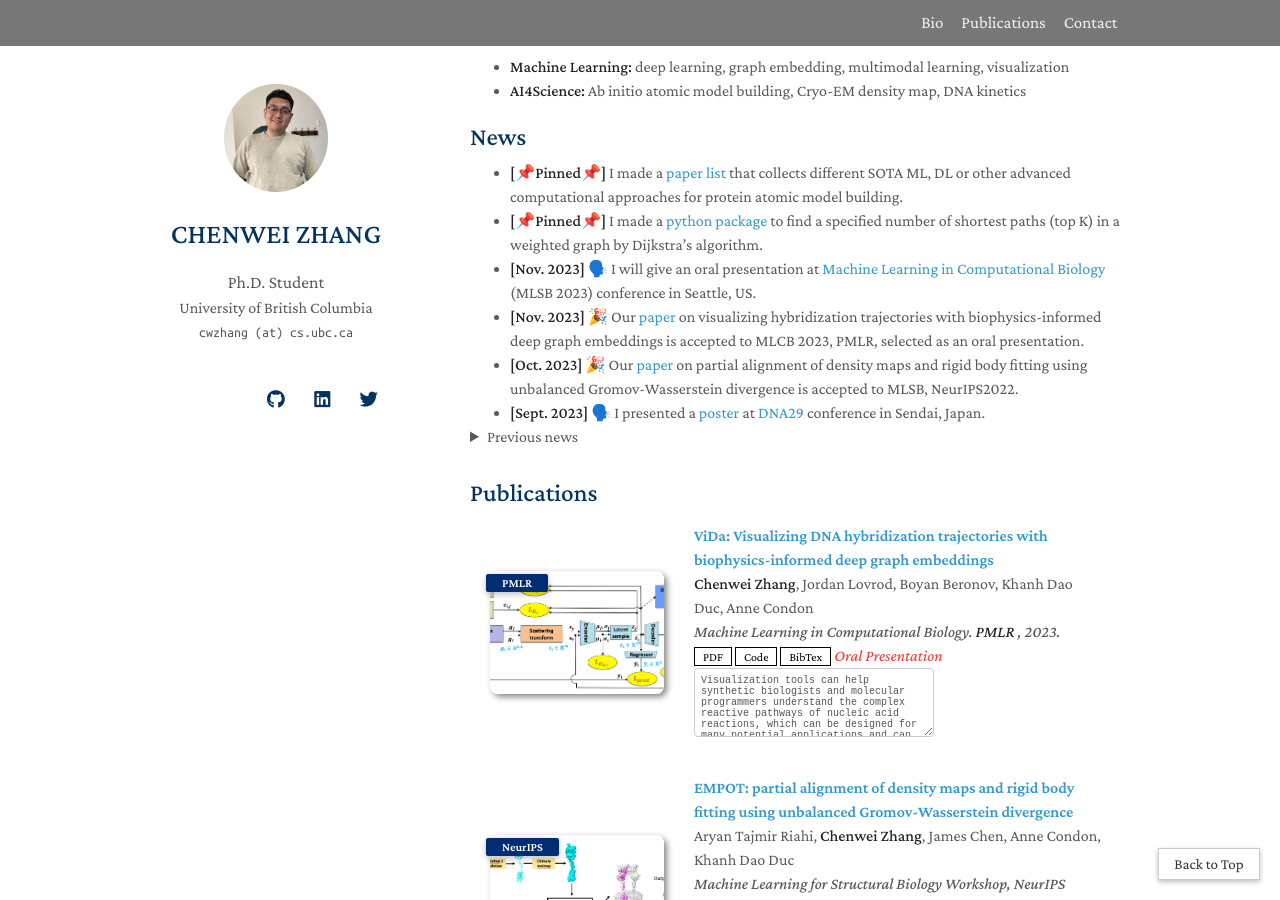
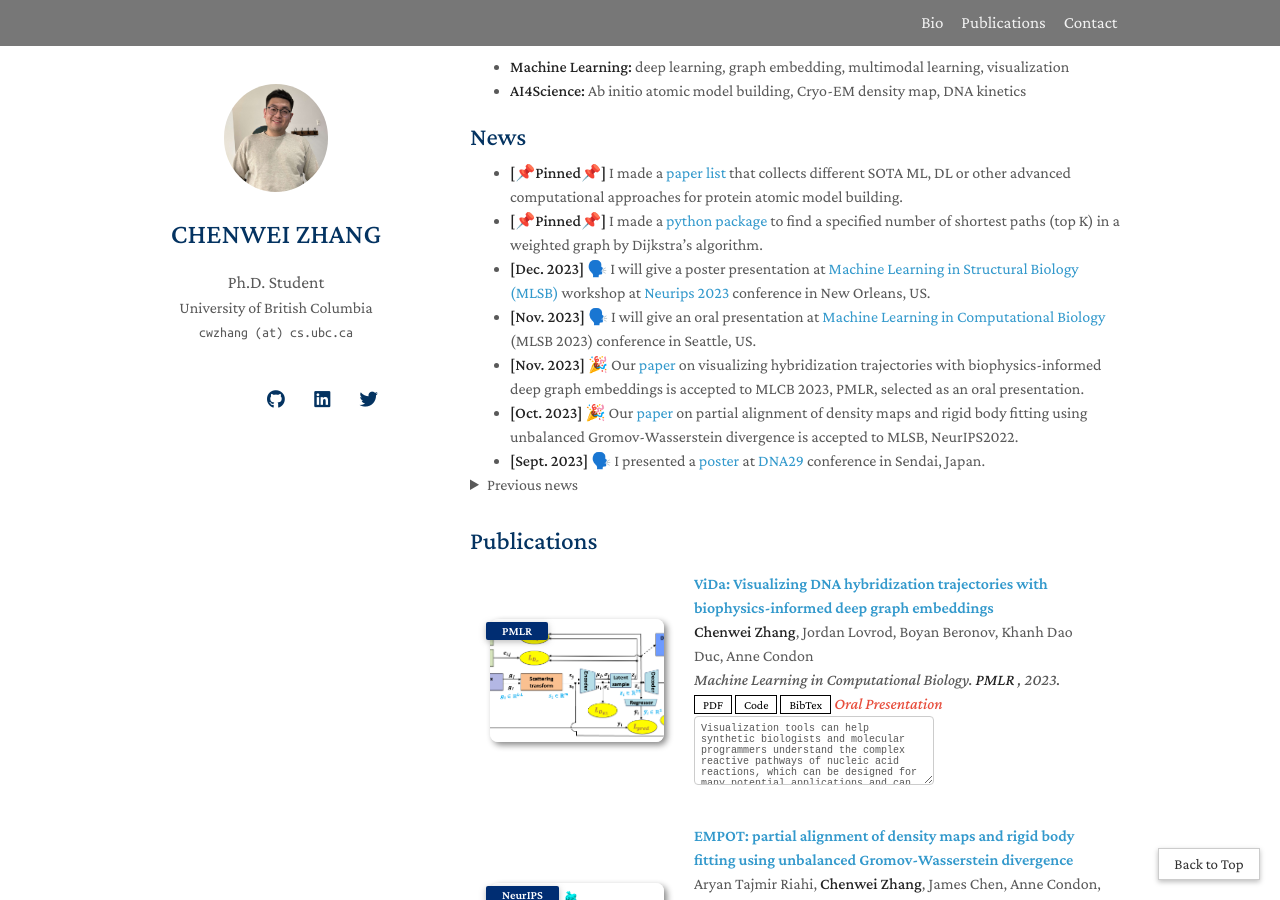
Before and after one commit to chenwei-zhang/chenwei-zhang.github.io, a Jekyll site: the page built from index.md, in a window 1280 px wide and 900 px high, scrolled down 310 px. Built offline with Jekyll 4.4.1, drawn with Linux system fonts in a browser that asks for light colours; nearby versions of some CDN libraries; a style sheet for code colours, icons or effects is not loaded; our own code applies the rules of GitHub Pages for plain Markdown files.

Commit message:
add news

```diff
--- a/_includes/news.md
+++ b/_includes/news.md
@@ -2,6 +2,7 @@
 
 - **[📌Pinned📌]** I made a [paper list](https://github.com/chenwei-zhang/Papers-atomic-model-building-in-CryoEM-maps) that collects different SOTA ML, DL or other advanced computational approaches for protein atomic model building.
 - **[📌Pinned📌]** I made a [python package](https://anaconda.org/ChenweiZhang/fast_dijkstra) to find a specified number of shortest paths (top K) in a weighted graph by Dijkstra's algorithm.
+- **[Dec. 2023]** 🗣️ I will give a poster presentation at [Machine Learning in Structural Biology (MLSB)](https://www.mlsb.io/) workshop at [Neurips 2023](https://nips.cc/) conference in New Orleans, US.
 - **[Nov. 2023]** 🗣️ I will give an oral presentation at [Machine Learning in Computational Biology](https://sites.google.com/cs.washington.edu/mlcb2023/) (MLSB 2023) conference in Seattle, US.
 - **[Nov. 2023]** 🎉 Our [paper](https://arxiv.org/abs/2311.03411) on visualizing hybridization trajectories with biophysics-informed deep graph embeddings is accepted to MLCB 2023, PMLR, selected as an oral presentation.
 - **[Oct. 2023]** 🎉 Our [paper](https://arxiv.org/abs/2311.00850) on partial alignment of density maps and rigid body fitting using unbalanced Gromov-Wasserstein divergence is accepted to MLSB, NeurIPS2022.
```
